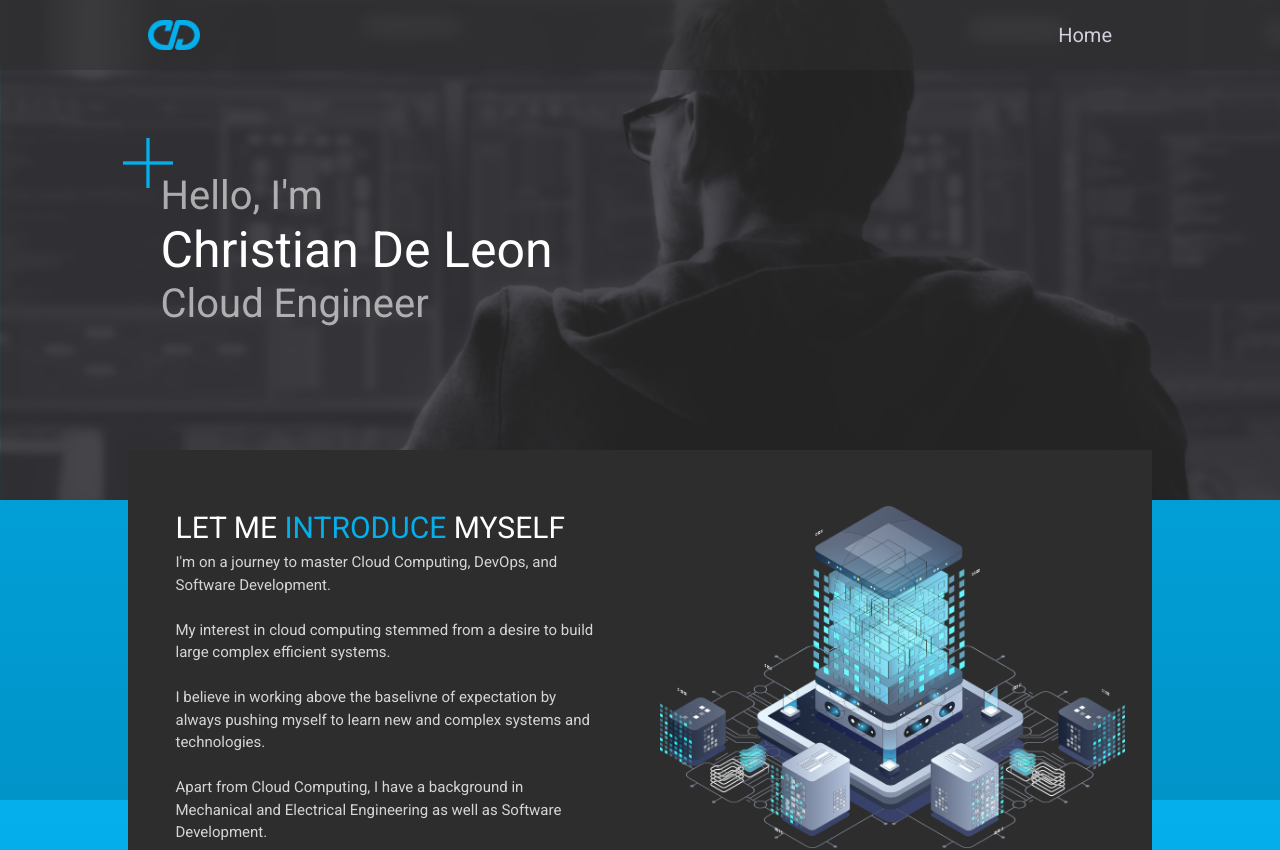
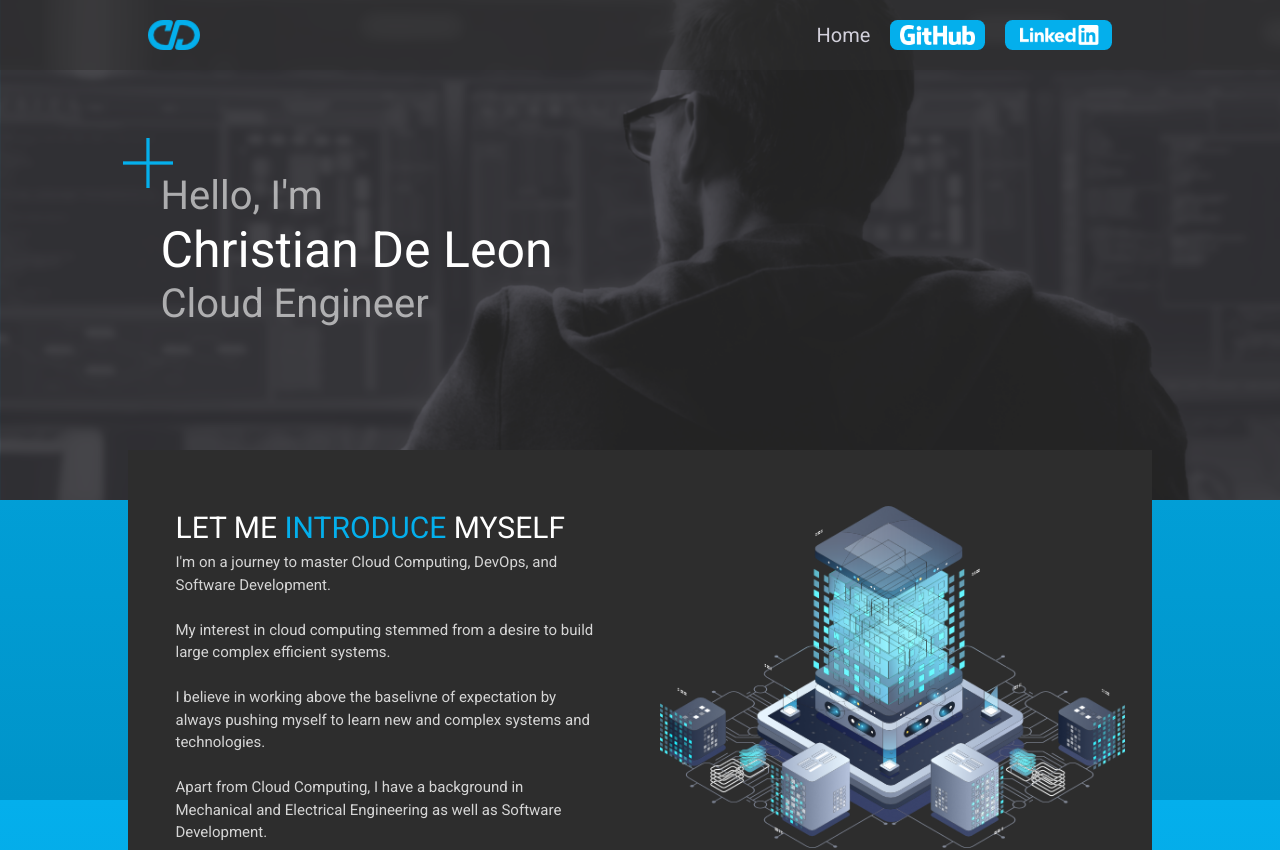
Before and after one commit to christian-deleon/christian-deleon.github.io, a React (Create React App) app: page / in a window 1280 px wide. Shown: the top 850 px of the page. Built offline with nearby package versions, Linux system fonts and the light colour scheme.

Commit message:
added social links to navbar

```diff
--- a/src/components/navbar/index.jsx
+++ b/src/components/navbar/index.jsx
@@ -1,6 +1,8 @@
 import React, { Component } from "react";
 import { Link } from "react-router-dom";
 import logo from "../../assets/images/logo.png";
+import github from "../../assets/images/GitHub.png";
+import linkedin from "../../assets/images/Linkedin.png";
 import "./style.css";
 
 class NavBar extends Component {
@@ -10,12 +12,7 @@ class NavBar extends Component {
         <div className="nav-section">
           <nav className="container navbar">
             <Link to="/">
-              <img
-                alt=""
-                src={logo}
-                height="30px"
-                className="nav-brand"
-              />
+              <img alt="" src={logo} height="30px" className="nav-brand" />
             </Link>
             <ul className="list nav__list ">
               <li className="nav__item">
@@ -27,6 +24,24 @@ class NavBar extends Component {
               <li className="nav__item">
                 <Link to="/contact">Contact</Link>
               </li> */}
+              <span className="nav__item social-bg">
+                <a
+                  href="https://github.com/christian-deleon"
+                  target="_blank"
+                  className="social-link github"
+                >
+                  <img src={github} alt="" />
+                </a>
+              </span>
+              <span className="nav__item social-bg">
+                <a
+                  href="https://www.linkedin.com/in/christian-de-leon93/"
+                  target="_blank"
+                  className="social-link linkedin"
+                >
+                  <img src={linkedin} alt="" />
+                </a>
+              </span>
             </ul>
           </nav>
         </div>
--- a/src/components/navbar/style.css
+++ b/src/components/navbar/style.css
@@ -40,3 +40,25 @@
     font-size: 2rem;
   }
 }
+
+.social-bg {
+  background-color: var(--color-primary);
+  height: 3rem;
+  border-radius: 0.75rem;
+}
+
+.social-link {
+  position: relative;
+  top: -2px;
+  margin-right: 2rem;
+  margin: 0 auto;
+}
+
+.social-link > img {
+  padding: 0.5rem 1rem;
+  height: 100%;
+}
+
+.linkedin {
+  padding-left: 0.5rem;
+}
```
Also changed, not shown: src/assets/images/GitHub.png (added), src/assets/images/Linkedin.png (added).
